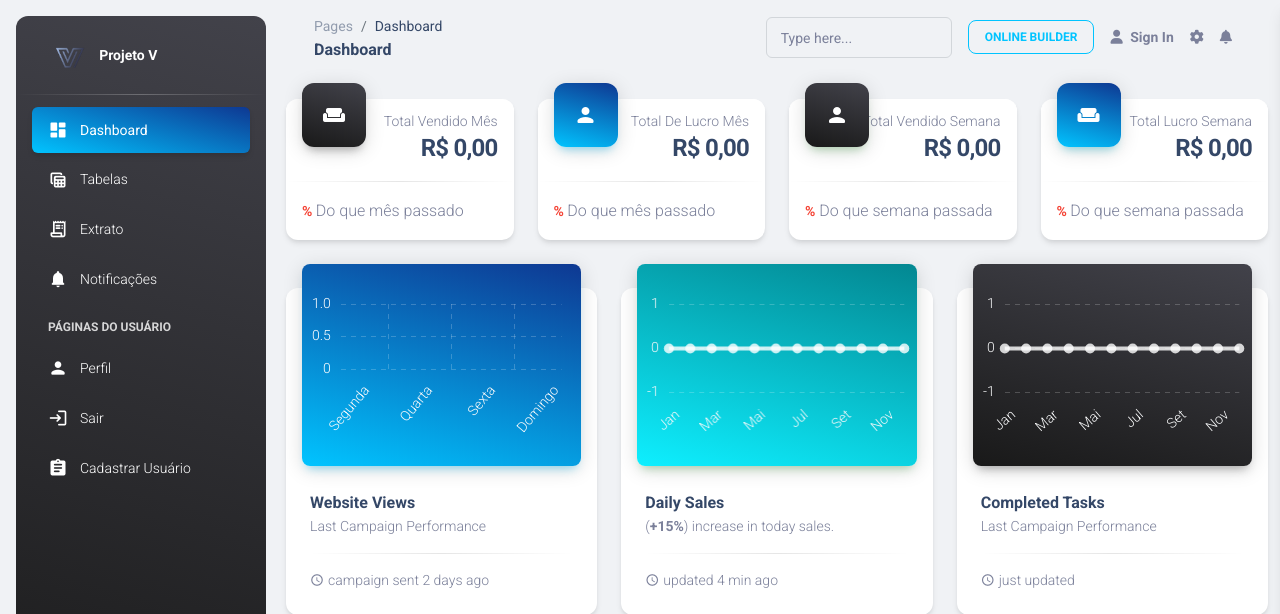
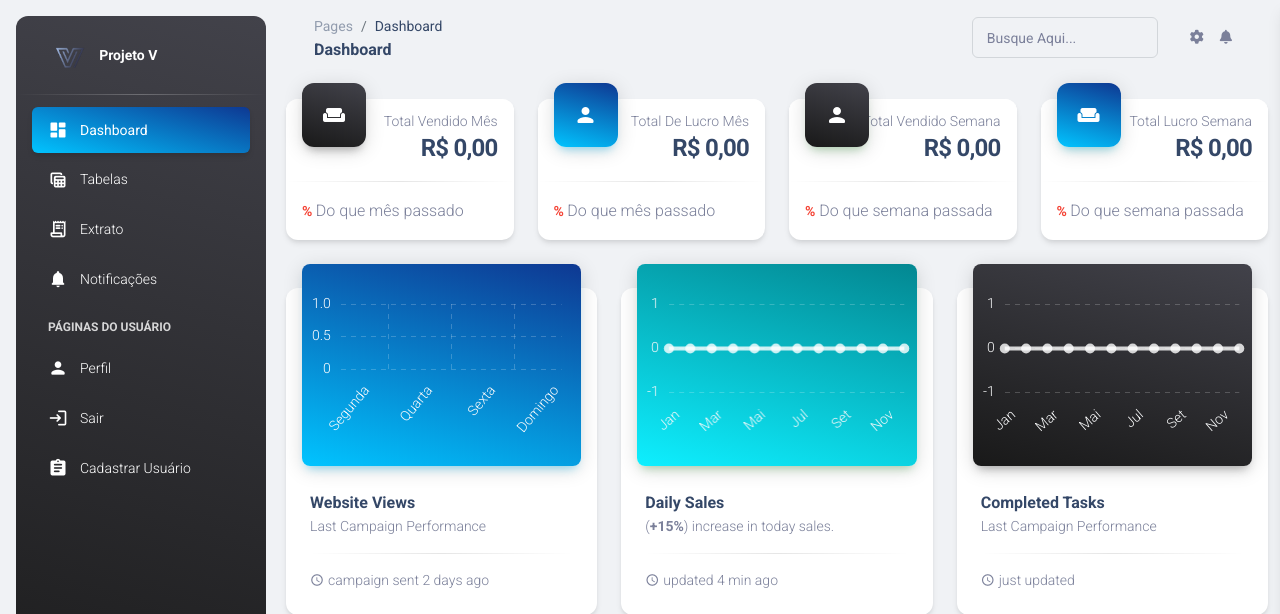
Before and after one commit to AXS05000/projeto-vendas, a Django app: page /dashboard/ in a window 1280 px wide. Shown: the top 614 px of the page. Run offline with Django 4.2, Linux system fonts and the light colour scheme; the visitor is signed in with stand-in values (Sample User, id 1); data that the repository does not hold is empty; some libraries are stand-ins or nearby versions.

Commit message:
V - 26-02-2023 17:26

```diff
--- a/templates/pages/dashboard.html
+++ b/templates/pages/dashboard.html
@@ -112,18 +112,17 @@
         <div class="collapse navbar-collapse mt-sm-0 mt-2 me-md-0 me-sm-4" id="navbar">
           <div class="ms-md-auto pe-md-3 d-flex align-items-center">
             <div class="input-group input-group-outline">
-              <label class="form-label">Type here...</label>
+              <label class="form-label">Busque Aqui...</label>
               <input type="text" class="form-control">
             </div>
           </div>
           <ul class="navbar-nav  justify-content-end">
             <li class="nav-item d-flex align-items-center">
-              <a class="btn btn-outline-primary btn-sm mb-0 me-3" target="_blank" href="https://www.creative-tim.com/builder/material?ref=navbar-dashboard">Online Builder</a>
+
             </li>
             <li class="nav-item d-flex align-items-center">
               <a href="../pages/sign-in.html" class="nav-link text-body font-weight-bold px-0">
-                <i class="fa fa-user me-sm-1"></i>
-                <span class="d-sm-inline d-none">Sign In</span>
+
               </a>
             </li>
             <li class="nav-item d-xl-none ps-3 d-flex align-items-center">
@@ -737,8 +736,8 @@
     <div class="card shadow-lg">
       <div class="card-header pb-0 pt-3">
         <div class="float-start">
-          <h5 class="mt-3 mb-0">Material UI Configurator</h5>
-          <p>See our dashboard options.</p>
+          <h5 class="mt-3 mb-0">Configurações</h5>
+
         </div>
         <div class="float-end mt-4">
           <button class="btn btn-link text-dark p-0 fixed-plugin-close-button">
@@ -751,7 +750,7 @@
       <div class="card-body pt-sm-3 pt-0">
         <!-- Sidebar Backgrounds -->
         <div>
-          <h6 class="mb-0">Sidebar Colors</h6>
+          <h6 class="mb-0">Cores da barra lateral</h6>
         </div>
         <a href="javascript:void(0)" class="switch-trigger background-color">
           <div class="badge-colors my-2 text-start">
@@ -765,41 +764,32 @@
         </a>
         <!-- Sidenav Type -->
         <div class="mt-3">
-          <h6 class="mb-0">Sidenav Type</h6>
-          <p class="text-sm">Choose between 2 different sidenav types.</p>
+          <h6 class="mb-0">Tipo de Navegação Lateral</h6>
+          <p class="text-sm">Escolha entre 2 tipos diferentes de sidenav.</p>
         </div>
         <div class="d-flex">
           <button class="btn bg-gradient-dark px-3 mb-2 active" data-class="bg-gradient-dark" onclick="sidebarType(this)">Dark</button>
           <button class="btn bg-gradient-dark px-3 mb-2 ms-2" data-class="bg-transparent" onclick="sidebarType(this)">Transparent</button>
           <button class="btn bg-gradient-dark px-3 mb-2 ms-2" data-class="bg-white" onclick="sidebarType(this)">White</button>
         </div>
-        <p class="text-sm d-xl-none d-block mt-2">You can change the sidenav type just on desktop view.</p>
+        <p class="text-sm d-xl-none d-block mt-2">Você pode alterar o tipo de navegação lateral apenas na visualização da área de trabalho.</p>
         <!-- Navbar Fixed -->
         <div class="mt-3 d-flex">
-          <h6 class="mb-0">Navbar Fixed</h6>
+          <h6 class="mb-0">Barra de navegação Fixa</h6>
           <div class="form-check form-switch ps-0 ms-auto my-auto">
             <input class="form-check-input mt-1 ms-auto" type="checkbox" id="navbarFixed" onclick="navbarFixed(this)">
           </div>
         </div>
         <hr class="horizontal dark my-3">
         <div class="mt-2 d-flex">
-          <h6 class="mb-0">Light / Dark</h6>
+          <h6 class="mb-0">Tema Claro / Tema Escuro</h6>
           <div class="form-check form-switch ps-0 ms-auto my-auto">
             <input class="form-check-input mt-1 ms-auto" type="checkbox" id="dark-version" onclick="darkMode(this)">
           </div>
         </div>
         <hr class="horizontal dark my-sm-4">
-        <a class="btn bg-gradient-info w-100" href="https://www.creative-tim.com/product/material-dashboard-pro">Free Download</a>
-        <a class="btn btn-outline-dark w-100" href="https://www.creative-tim.com/learning-lab/bootstrap/overview/material-dashboard">View documentation</a>
         <div class="w-100 text-center">
-          <a class="github-button" href="https://github.com/creativetimofficial/material-dashboard" data-icon="octicon-star" data-size="large" data-show-count="true" aria-label="Star creativetimofficial/material-dashboard on GitHub">Star</a>
-          <h6 class="mt-3">Thank you for sharing!</h6>
-          <a href="https://twitter.com/intent/tweet?text=Check%20Material%20UI%20Dashboard%20made%20by%20%40CreativeTim%20%23webdesign%20%23dashboard%20%23bootstrap5&amp;url=https%3A%2F%2Fwww.creative-tim.com%2Fproduct%2Fsoft-ui-dashboard" class="btn btn-dark mb-0 me-2" target="_blank">
-            <i class="fab fa-twitter me-1" aria-hidden="true"></i> Tweet
-          </a>
-          <a href="https://www.facebook.com/sharer/sharer.php?u=https://www.creative-tim.com/product/material-dashboard" class="btn btn-dark mb-0 me-2" target="_blank">
-            <i class="fab fa-facebook-square me-1" aria-hidden="true"></i> Share
-          </a>
+
         </div>
       </div>
     </div>
```
